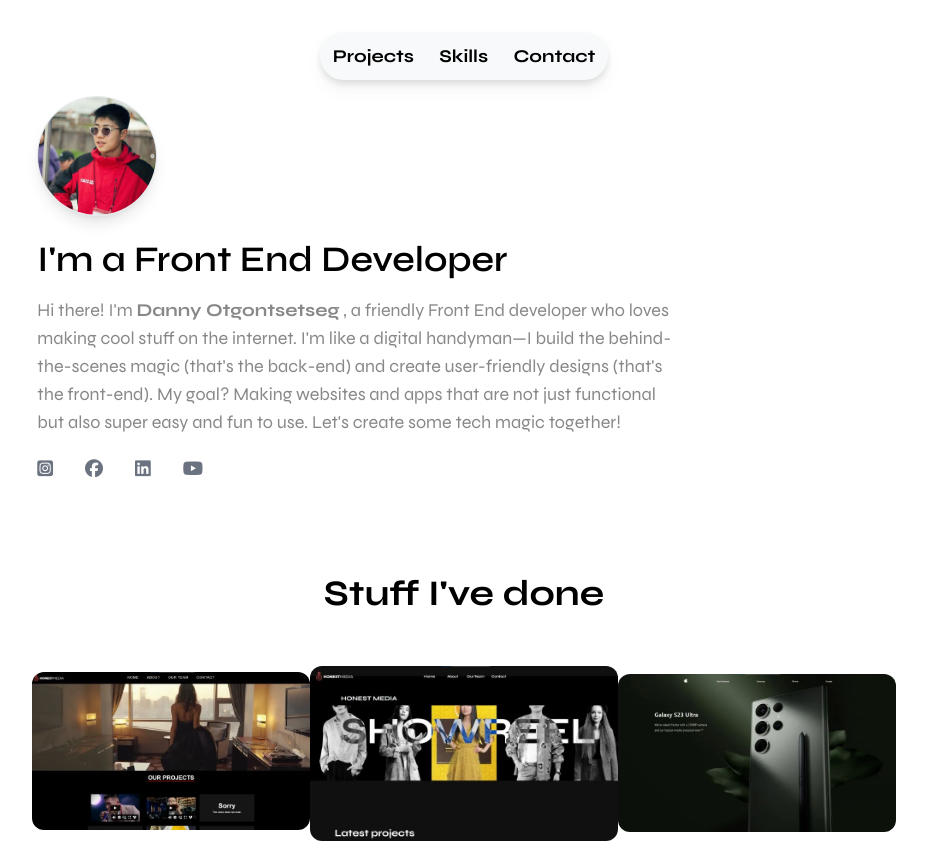
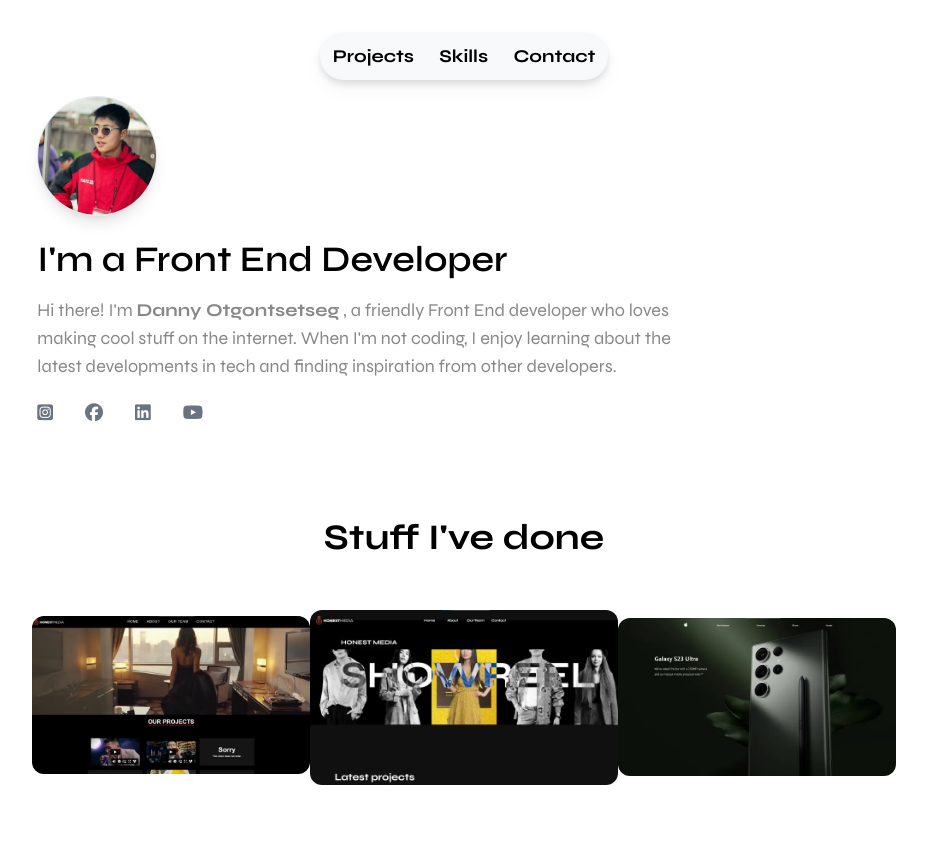
Before and after one commit to dnii0412/danny-portfolio, a React (Vite) app: page / in a window 1280 px wide. Shown: the top 843 px of the page, without its empty margins (176-1103 px from the left). Built offline with nearby package versions, Linux system fonts and the light colour scheme.

Commit message:
added bio

```diff
--- a/src/components/Hero.jsx
+++ b/src/components/Hero.jsx
@@ -44,7 +44,7 @@ const Hero = () => {
                 <aside>
                     <div className="main-title flex-wrap w-9/12 space-y-4">
                         <h1 className='text-4xl font-semibold'>I'm a Front End Developer</h1>
-                        <p style={customColor} className='text-lg text-gray  '>Hi there! I'm <a className='font-bold'>Danny Otgontsetseg</a> , a friendly Front End developer who loves making cool stuff on the internet. I'm like a digital handyman—I build the behind-the-scenes magic (that's the back-end) and create user-friendly designs (that's the front-end). My goal? Making websites and apps that are not just functional but also super easy and fun to use. Let's create some tech magic together!</p>
+                        <p style={customColor} className='text-lg text-gray  '>Hi there! I'm <a className='font-bold'>Danny Otgontsetseg</a> , a friendly Front End developer who loves making cool stuff on the internet. When I'm not coding, I enjoy learning about the latest developments in tech and finding inspiration from other developers. </p>
                     </div>
                     {/* add social icon soon */}
                     <div className="icons flex space-x-8 text-lg mt-6 text-gray cursor-pointer ">
```
